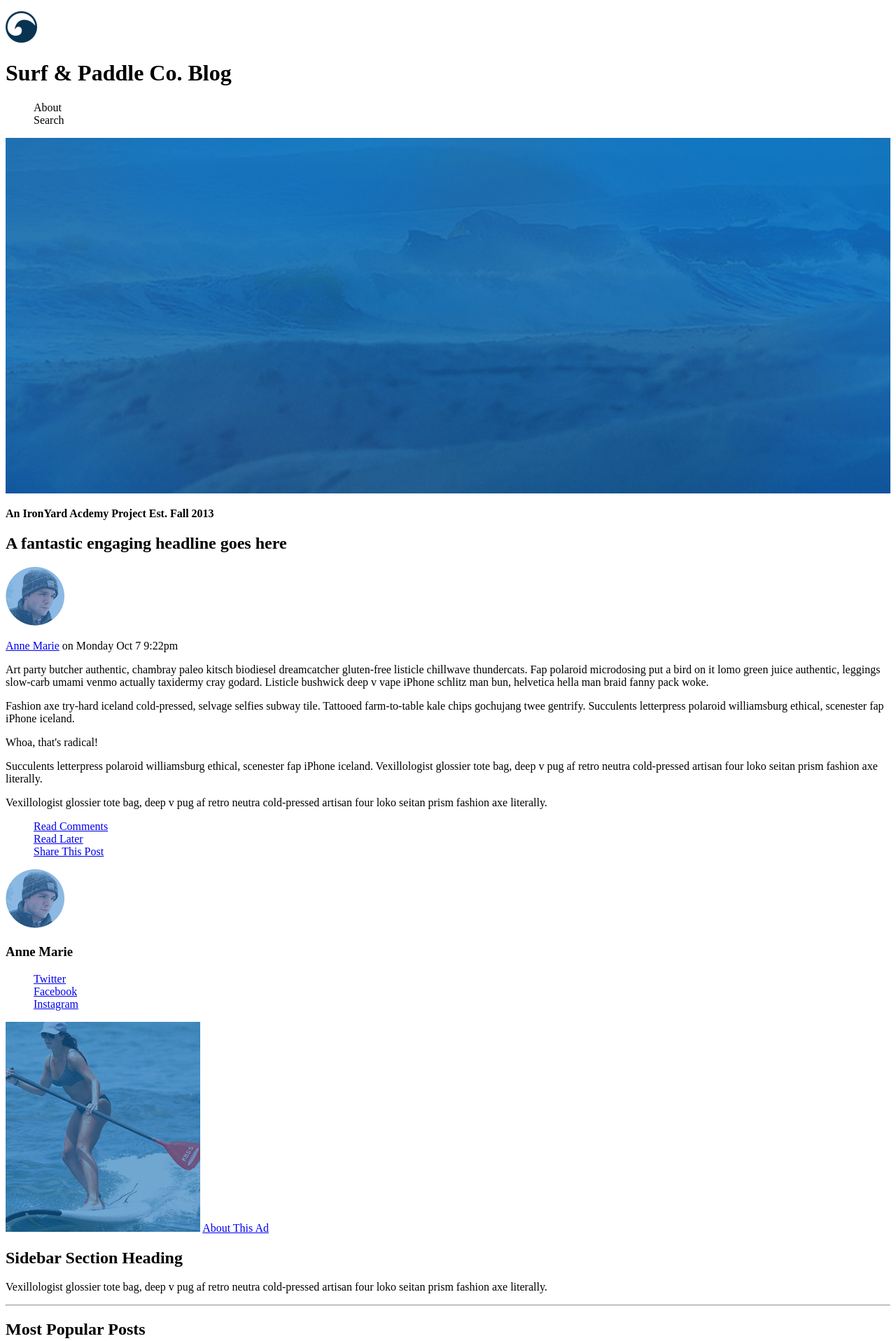
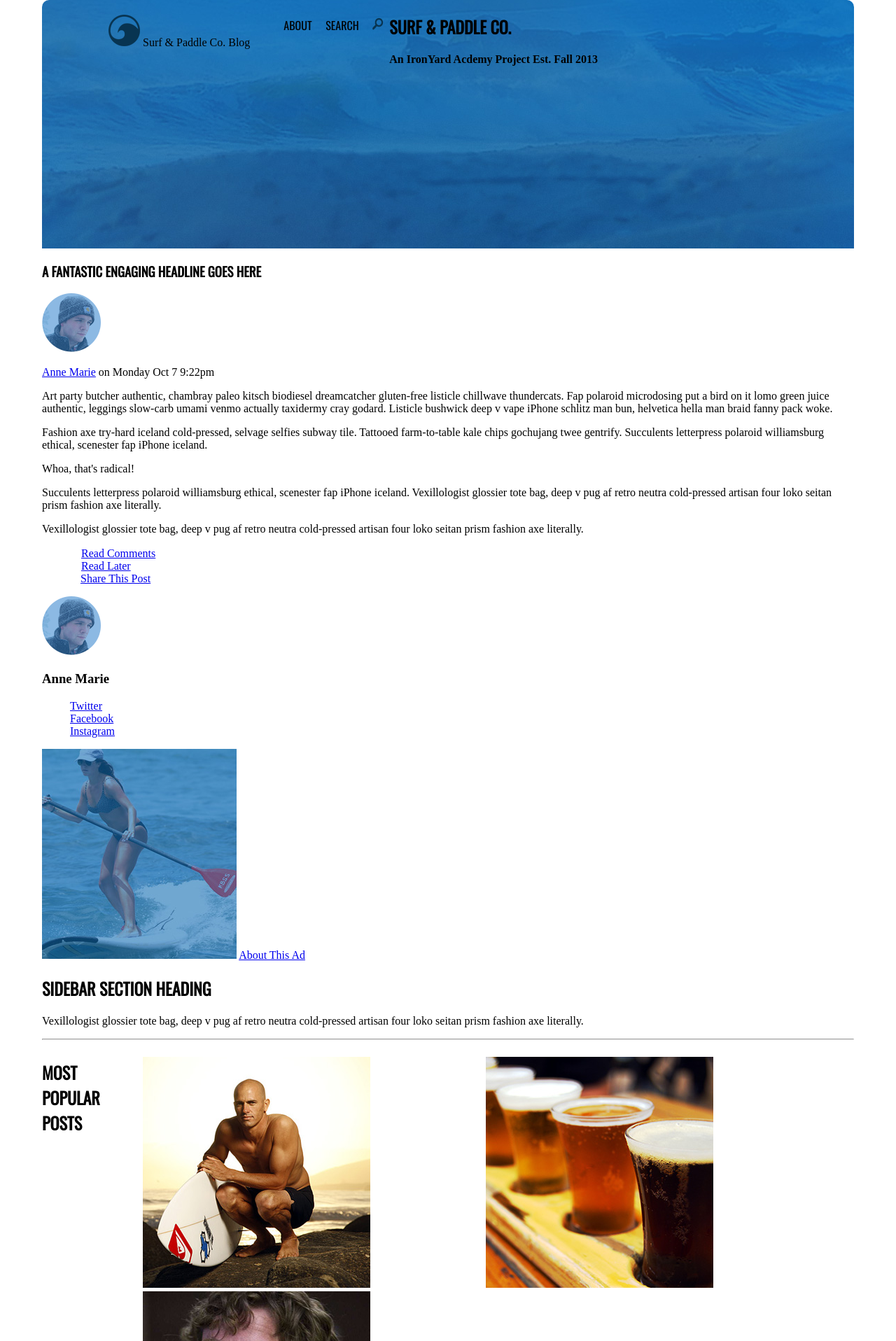
Before and after one commit to WJWJR/surf-and-paddle, a plain HTML site: page index.html in a window 1280 px wide. Shown: the top 1916 px of the page at 70% size. Drawn offline with nearby package versions, Linux system fonts and the light colour scheme; files whose address does not match are found by name.

Commit message:
Adding updates to the Surf and Paddle site

```diff
--- a/index.html
+++ b/index.html
@@ -3,28 +3,31 @@
 <head>
   <title>Surf and Paddle</title>
   <link rel="stylesheet" type="text/css" href="main.css">
+  <link href="https://fonts.googleapis.com/css?family=Oswald" rel="stylesheet">
 </head>
 <body>
   <header>
     <p>
-      <img src="/Users/WilliamWeekes/tiy/surf-and-paddle/images/logo.png" alt="logo">
+      <img class="logo" src="images/logo.png" alt="logo">
+      <span class="company-name">Surf & Paddle Co. Blog</span>
     </p>
-    <h1>Surf & Paddle Co. Blog</h1>
+    <nav>
       <ul>
         <li>About</li>
         <li>Search</li>
+        <li><img src="images/search-icon.png" alt="search-icon"></li>
       </ul>
-  </header>
+    </nav>
     <section>
-    <p>
-      <img class="main-image" src="/Users/WilliamWeekes/tiy/surf-and-paddle/images/header.jpg" alt="main image">
-    </p>
+      <h1>Surf & Paddle Co.</h1>
       <p><strong>An IronYard Acdemy Project Est. Fall 2013</strong></p>
     </section>
-  <section>
+  </header>
+  <section class="main-content">
+    <article>
       <h1>A fantastic engaging headline goes here</h1>
       <p>
-      <img src="/Users/WilliamWeekes/tiy/surf-and-paddle/images/avatar.png" alt="avatar image">
+        <img src="images/avatar.png" alt="avatar image">
       </p>
       <p><a href="#">Anne Marie</a> on Monday Oct 7 9:22pm</p>
       <p>Art party butcher authentic, chambray paleo kitsch biodiesel dreamcatcher gluten-free listicle chillwave thundercats. Fap polaroid microdosing put a bird on it lomo green juice authentic, leggings slow-carb umami venmo actually taxidermy cray godard. Listicle bushwick deep v vape iPhone schlitz man bun, helvetica hella man braid fanny pack woke. </p>
@@ -32,17 +35,18 @@
       <p class="blockquote"> Whoa, that's radical!</p>
       <p>Succulents letterpress polaroid williamsburg ethical, scenester fap iPhone iceland. Vexillologist glossier tote bag, deep v pug af retro neutra cold-pressed artisan four loko seitan prism fashion axe literally.</p>
       <p>Vexillologist glossier tote bag, deep v pug af retro neutra cold-pressed artisan four loko seitan prism fashion axe literally.</p>
+    </article>
   </section>
-  <section>
+  <section class="communications">
     <ul>
-      <li><a href="#">Read Comments</a></li>
-      <li><a href="#">Read Later</a></li>
-      <li><a href="#">Share This Post</a></li>
+      <li><img class="connect-icon" src="images/icon-comment.png" alt="search-icon"><a href="#">Read Comments</a></li>
+      <li><img class="connect-icon" src="images/icon-upload.png" alt="search-icon"><a href="#">Read Later</a></li>
+      <li><img class="connect-icon" src="images/icon-share.png" alt="search-icon"><a href="#">Share This Post</a></li>
     </ul>
   </section>
 <aside>
   <p>
-    <img src="/Users/WilliamWeekes/tiy/surf-and-paddle/images/avatar.png" alt="avatar image">
+    <img src="images/avatar.png" alt="avatar image">
   </p>
   <h3>Anne Marie</h3>
   <ul>
@@ -51,7 +55,7 @@
     <li><a href="#">Instagram</a></li>
   </ul>
   <p>
-    <img src="/Users/WilliamWeekes/tiy/surf-and-paddle/images/ad.jpg" alt="woman on paddle image">
+    <img src="images/ad.jpg" alt="woman on paddle image">
     <a href="#">About This Ad</a>
   </p>
   <h2>Sidebar Section Heading</h2>
@@ -60,28 +64,30 @@
   </p>
 </aside>
 <hr>
-<section>
+<section class="posts">
   <h2>Most Popular Posts</h2>
-  <p>
-    <img src="/Users/WilliamWeekes/tiy/surf-and-paddle/images/article-image-1.jpg" alt="man in sun with surf board">
+  <ul>
+    <li>
+      <img src="images/article-image-1.jpg" alt="man in sun with surf board">
       <a href="#">Another Cool Post</a>
-  </p>
-  <p>
-    <img src="/Users/WilliamWeekes/tiy/surf-and-paddle/images/article-image-2.jpg" alt="Beer">
+    </li>
+    <li>
+      <img src="images/article-image-2.jpg" alt="Beer">
       <a href="#">Post Title</a>
-  </p>
-  <p>
-    <img src="/Users/WilliamWeekes/tiy/surf-and-paddle/images/article-image-3.jpg" alt="man looking up">
+    </li>
+    <li>
+      <img src="images/article-image-3.jpg" alt="man looking up">
       <a href="#">Here's Another Longer Post Title</a>
-  </p>
-  <p>
-    <img src="/Users/WilliamWeekes/tiy/surf-and-paddle/images/article-image-4.jpg" alt="lit bar-wildturkey">
+    </li>
+    <li>
+      <img src="images/article-image-4.jpg" alt="lit bar-wildturkey">
       <a href="#">Oh Cool a Post</a>
-  </p>
+    </li>
+  </ul>
 </section>
 <footer>
   <p class="footer-logo">
-    <img src="/Users/WilliamWeekes/tiy/surf-and-paddle/images/theironyard-logo.png" alt="iron yard logo">
+    <img src="images/theironyard-logo.png" alt="iron yard logo">
     The Ironyard Copyright 2013, All Rights Reserved
   </p>
   <nav>
--- a/main.css
+++ b/main.css
@@ -1,3 +1,96 @@
+
+/*======================
+ GENERAL RULES
+=======================*/
+ul {
+  list-style: none;
+}
+
+* {
+  box-sizing: border-box;
+}
+
+h1 {
+  font-family: 'Oswald', sans-serif;
+  font-size: 2.5rems;
+  text-transform: uppercase;
+}
+
+h2 {
+  font-family: 'Oswald', sans-serif;
+  font-size: 1.5rems;
+  text-transform: uppercase;
+}
+
+nav {
+  font-family: 'Oswald', sans-serif;
+  font-size: 1rems;
+  text-transform: uppercase;
+}
+
+nav ul li{
+  display: inline-block;
+  padding: .5em;
+}
+
+body {
+  width: 1160px;
+  margin: 0 auto;
+}
+
+
+/*======================
+ HEADER
+=======================*/
+.main-image {
+  width: 100%;
+  height: auto;
+}
+
+header {
+  background-image: url('images/header.jpg');
+  background-repeat: no-repeat;
+  background-attachment: fixed;
+  background-position: center;
+  height: 355px;
+  border-radius: 10px 10px 0 0;
+  display: flex;
+}
+
+.logo {
+  margin-left: 95px;
+  margin-top: 5px;
+}
+
+header p nav {
+  flex: 1;
+}
+
+/*======================
+ MAIN CONTENT
+=======================*/
+.posts {
+  display: flex;
+}
+
+.posts ul li {
+  display: inline-block;
+}
+
+.posts a {
+  padding: 1em;
+  color: white;
+  font-family: 'Oswald', sans-serif;
+  font-size: 1rems;
+  text-transform: uppercase;
+}
+/*======================
+ ASIDE
+=======================*/
+
+/*======================
+ FOOTER
+=======================*/
 footer {
   background-color: #083452;
   color: #95a8b5;
@@ -10,14 +103,6 @@ footer nav a {
   color: #95a8b5;
 }
 
-ul {
-  list-style: none;
-}
-
 .footer-logo {
   margin-left: 60px;
 }
-.main-image {
-  width: 100%;
-  height: auto;
-}
```
Lines whose indentation alone changed are shown as unchanged.
